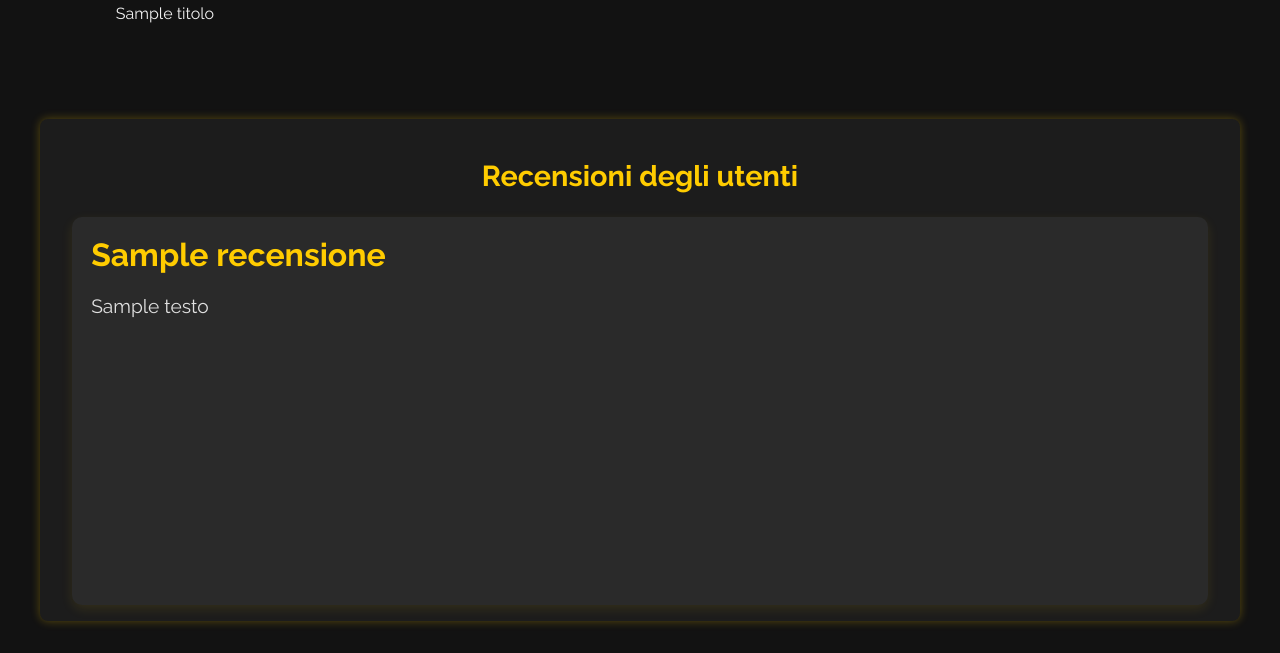
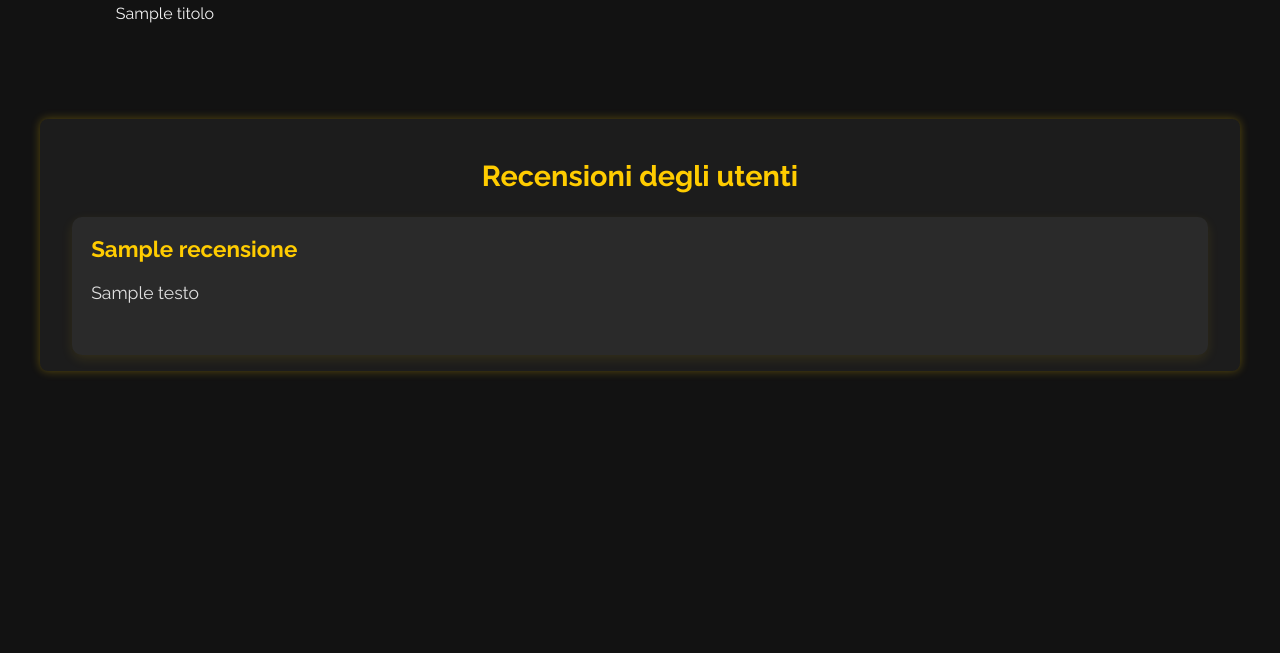
Before and after one commit to emanuele-code/CineMatch, a Flask app: template templates/movie-card.html in a window 1280 px wide. Shown: the part 1020-1673 px from the top of the page. After the commit the page ends 1395 px from the top, so only its background shows below. Run offline with Flask 3, Linux system fonts and the light colour scheme; the template is opened without the code that fills it: most values are stand-ins (such as "Sample title", 1, 10 or a date in 2020); some libraries are stand-ins or nearby versions.

Commit message:
review will now be displayed not as a grid but flex, one on top of another I added a fixed size for the review-div if the review overflow the div a scrollbar will be displayed

```diff
--- a/static/css/style-movie-card.css
+++ b/static/css/style-movie-card.css
@@ -304,19 +304,40 @@ header {
 
 
 .cards-recensioni {
-  display: grid;
-  grid-template-columns: repeat(auto-fit, minmax(280px, 1fr));
+  display: flex;
+  flex-direction: column;
   gap: 1.5rem;
 }
+
 
 .recensione-card {
   background-color: #2a2a2a;
   border-radius: 10px;
-  padding: 1.2rem;
-  height: 350px;
+  padding: 1.2rem 1.2rem 1.2rem 1.2rem; /* padding standard */
+  height: 100px;         /* altezza fissa */
   box-shadow: 0 4px 12px rgba(255, 204, 0, 0.1);
   transition: transform 0.2s, box-shadow 0.2s;
+  overflow-y: auto;      /* abilita scroll verticale */
+  scrollbar-width: thin; /* (per Firefox) scrollbar sottile */
+  scrollbar-color: gold #444; /* colori scrollbar (Firefox) */
 }
+
+/* Scrollbar per Chrome, Edge e Safari */
+.recensione-card::-webkit-scrollbar {
+  width: 8px;
+}
+
+.recensione-card::-webkit-scrollbar-track {
+  background: #444;
+  border-radius: 10px;
+}
+
+.recensione-card::-webkit-scrollbar-thumb {
+  background-color: gold;
+  border-radius: 10px;
+  border: 2px solid #444;
+}
+
 
 .recensione-card:hover {
   transform: translateY(-5px);
@@ -327,13 +348,13 @@ header {
   font-weight: bold;
   color: #ffcc00;
   margin-bottom: 0.8rem;
-  font-size: 2rem;
+  font-size: 1.4rem;
 }
 
 .recensione-testo {
   color: #e0e0e0;
   line-height: 1.5;
-  font-size: 1.2rem;
+  font-size: 1.1rem;
   white-space: pre-line;
 }
 
```
